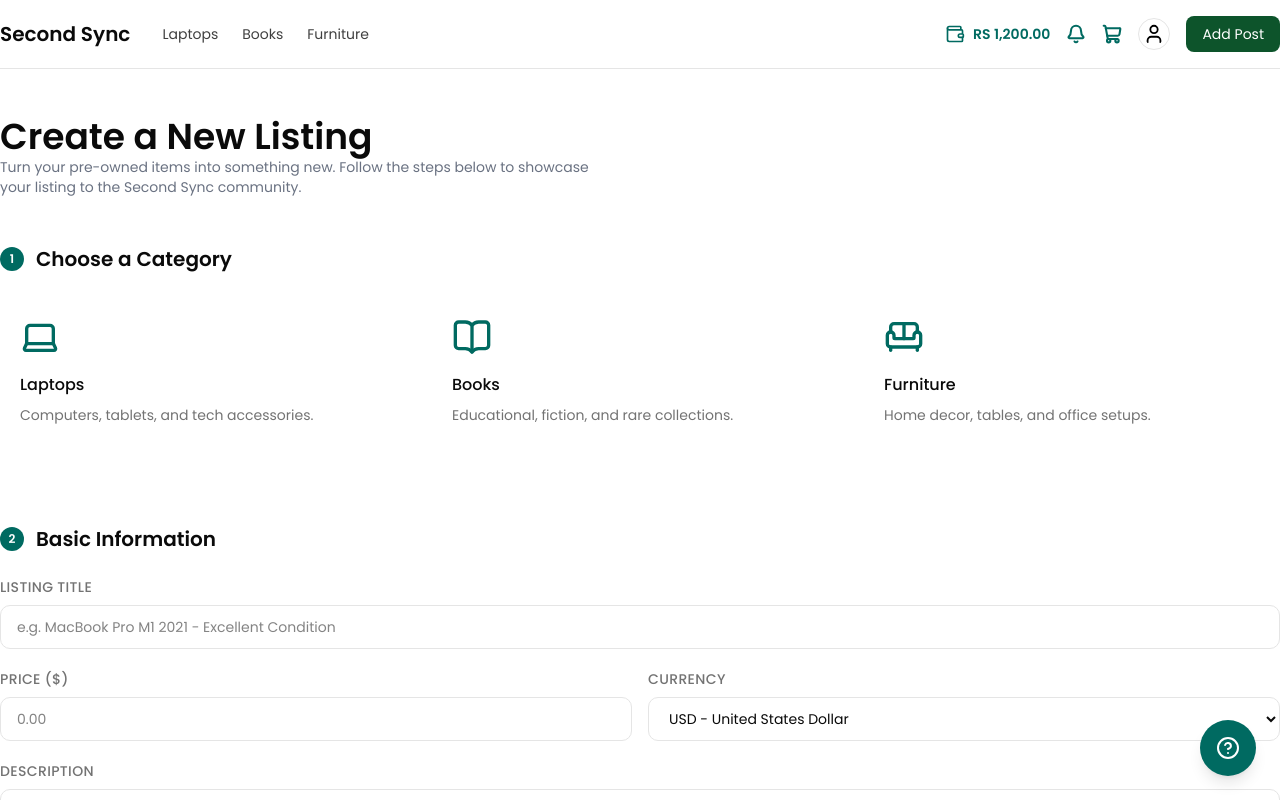
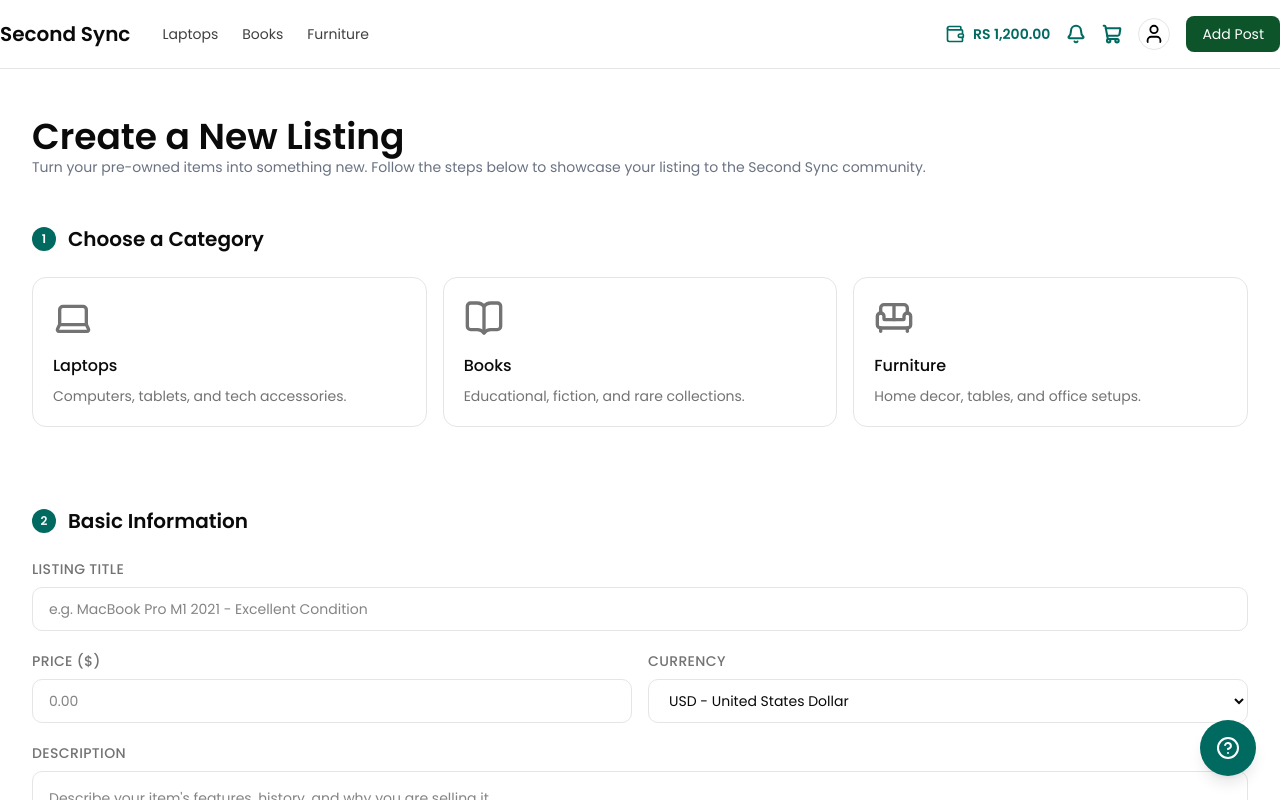
Before and after one commit to megapoudel-ops/Second_hand_market_management_system, a React (Vite) app: page /create-listing in a window 1280 px wide. Shown: the top 800 px of the page. Built offline with nearby package versions, Linux system fonts and the light colour scheme.

Commit message:
listing page updated

```diff
--- a/src/pages/CreateListing.tsx
+++ b/src/pages/CreateListing.tsx
@@ -1,7 +1,16 @@
-import { BookOpen, Laptop, Sofa, UploadCloud } from "lucide-react";
-import Header from "../components/Header"
+import { useState } from "react";
+import {
+    BookOpen,
+    Laptop,
+    Sofa,
+    UploadCloud
+} from "lucide-react";
+
+import Header from "../components/Header";
 
 const CreateListing = () => {
+    const [selectedCategory, setSelectedCategory] = useState("");
+
     const categories = [
         {
             title: "Laptops",
@@ -21,12 +30,18 @@ const CreateListing = () => {
     ];
 
     return (
-        <div>
+        <div className="px-4 sm:px-6 lg:px-8">
             <div className="pt-12 pb-6">
                 <Header
                     title="Create a New Listing"
-                    subtitle="Turn your pre-owned items into something new. Follow the steps below to showcase </br> your listing to the Second Sync community."
-                />
+                    subtitle= "Turn your pre-owned items into something new.  Follow the steps below to showcase your listing to the Second Sync community."
+
+
+                  />
+
+
+
+
             </div>
 
             <div className="w-full space-y-8">
@@ -46,13 +61,33 @@ const CreateListing = () => {
                     <div className="grid gap-4 md:grid-cols-3 w-full">
                         {categories.map((item, index) => {
                             const Icon = item.icon;
+                            const isSelected =
+                                selectedCategory === item.title;
 
                             return (
                                 <button
                                     key={index}
-                                    className="rounded-xl p-5 text-left transition hover:border-(--primary-color) hover:bg-(--primary-color)/5"
+                                    type="button"
+                                    onClick={() =>
+                                        setSelectedCategory(item.title)
+                                    }
+                                    className={`rounded-xl border p-5 text-left transition-all duration-200
+
+                                        ${isSelected
+                                            ? "border-(--primary-color) bg-(--primary-color)/10 shadow-md"
+                                            : "border-border hover:border-(--primary-color) hover:bg-(--primary-color)/5"
+                                        }
+                                    `}
                                 >
-                                    <Icon className="mb-4 size-10 text-(--primary-color)" />
+                                    <Icon
+                                        className={`mb-4 size-10
+
+                                            ${isSelected
+                                                ? "text-(--primary-color)"
+                                                : "text-muted-foreground"
+                                            }
+                                        `}
+                                    />
 
                                     <h3 className="font-medium">
                                         {item.title}
@@ -117,8 +152,14 @@ const CreateListing = () => {
                                     <option>
                                         USD - United States Dollar
                                     </option>
-                                    <option>EUR - Euro</option>
-                                    <option>NPR - Nepalese Rupee</option>
+
+                                    <option>
+                                        EUR - Euro
+                                    </option>
+
+                                    <option>
+                                        NPR - Nepalese Rupee
+                                    </option>
                                 </select>
                             </div>
                         </div>
@@ -227,7 +268,7 @@ const CreateListing = () => {
                                 <input
                                     type="text"
                                     placeholder="e.g. 2022"
-                                    className="h-11 w-full rounded-lg border bg-background px-4 text-sm outline-none transition focus:border-primary"
+                                    className="h-11 w-full rounded-lg border bg-background px-4 text-sm outline-none transition focus:border-(--primary-color)"
                                 />
                             </div>
 
@@ -239,7 +280,9 @@ const CreateListing = () => {
 
                                 <select className="h-11 w-full rounded-lg border bg-background px-4 text-sm outline-none transition focus:border-(--primary-color)">
                                     <option>No warranty</option>
+
                                     <option>Under warranty</option>
+
                                     <option>Expired warranty</option>
                                 </select>
                             </div>
@@ -247,6 +290,7 @@ const CreateListing = () => {
                     </div>
                 </section>
 
+                {/* FOOTER */}
                 <div className="flex flex-col gap-4 border-t pt-6 md:flex-row md:items-center md:justify-between">
 
                     <p className="text-sm text-muted-foreground">
@@ -265,7 +309,7 @@ const CreateListing = () => {
                 </div>
             </div>
         </div>
-    )
-}
+    );
+};
 
-export default CreateListing
+export default CreateListing;
```
